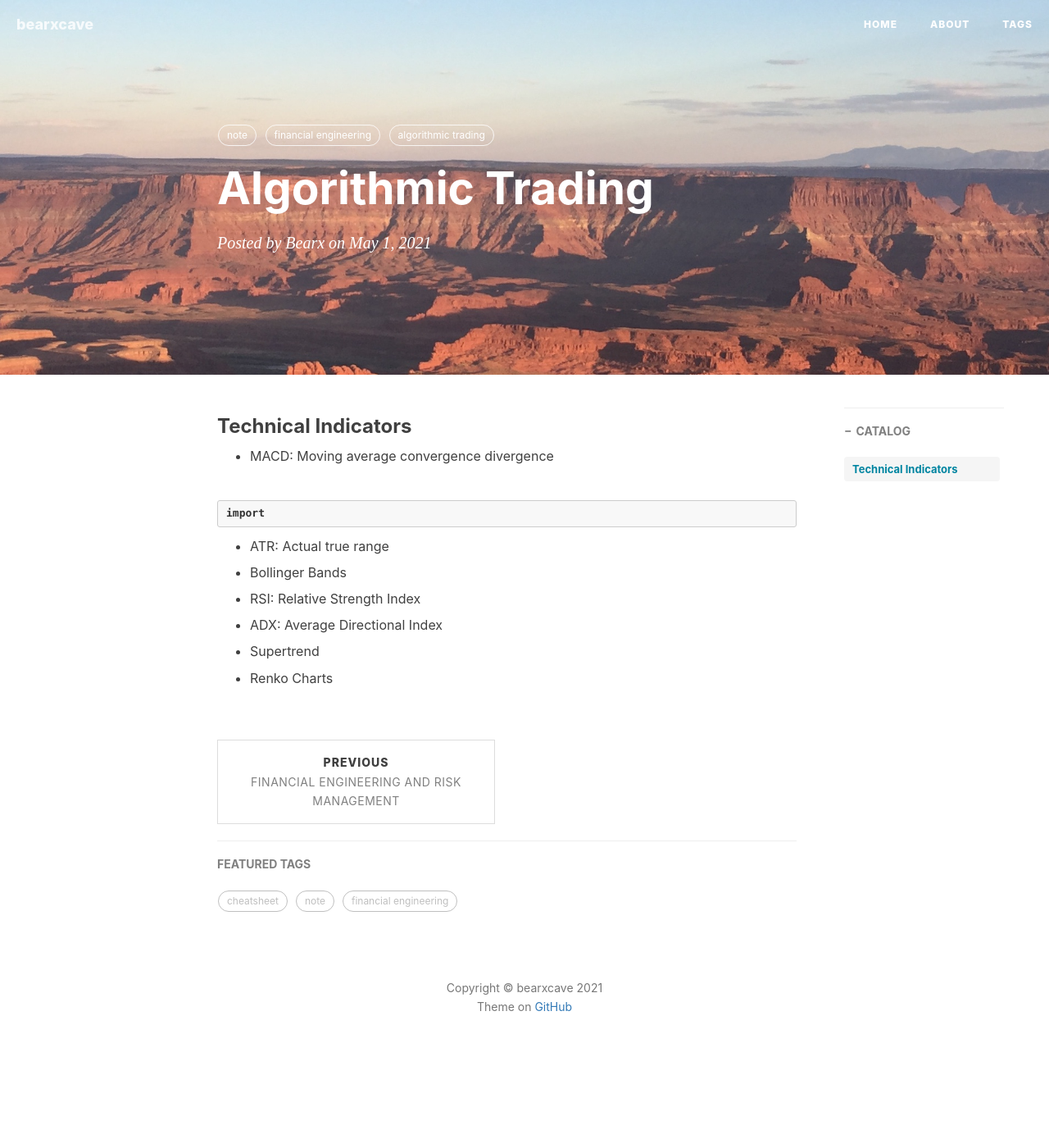
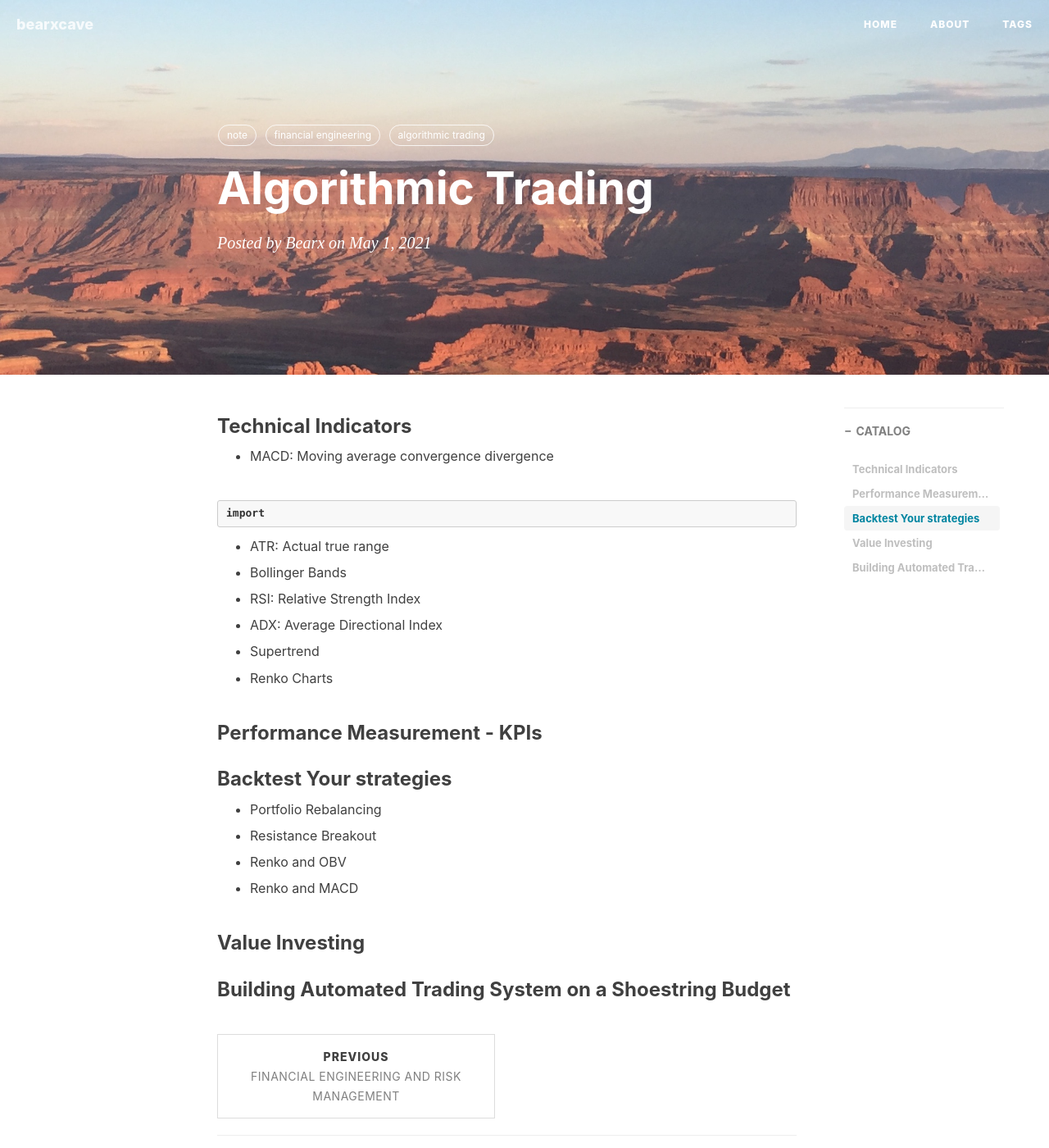
Before and after one commit to Bearxcave/Bearxcave.github.io, a Jekyll site: the page built from _posts/2021-05-01-algorithmic-trading.md, in a window 1280 px wide and 1400 px high. Shown: the whole window at 82% size. Built offline with Jekyll 4.4.1, drawn with Linux system fonts in a browser that asks for light colours; nearby versions of some CDN libraries; comment, search, counter and statistics services are not loaded.

Commit message:
Update 2021-05-01-algorithmic-trading.md

```diff
--- a/_posts/2021-05-01-algorithmic-trading.md
+++ b/_posts/2021-05-01-algorithmic-trading.md
@@ -23,10 +23,26 @@ import
 
 * Bollinger Bands
 
-- RSI: Relative Strength Index
+* RSI: Relative Strength Index
 
-- ADX: Average Directional Index
+* ADX: Average Directional Index
 
-- Supertrend
+* Supertrend
 
-- Renko Charts
+* Renko Charts
+
+### Performance Measurement - KPIs
+
+### Backtest Your strategies
+
+* Portfolio Rebalancing
+
+* Resistance Breakout
+
+* Renko and OBV
+
+* Renko and MACD
+
+### Value Investing
+
+### Building Automated Trading System on a Shoestring Budget
```
